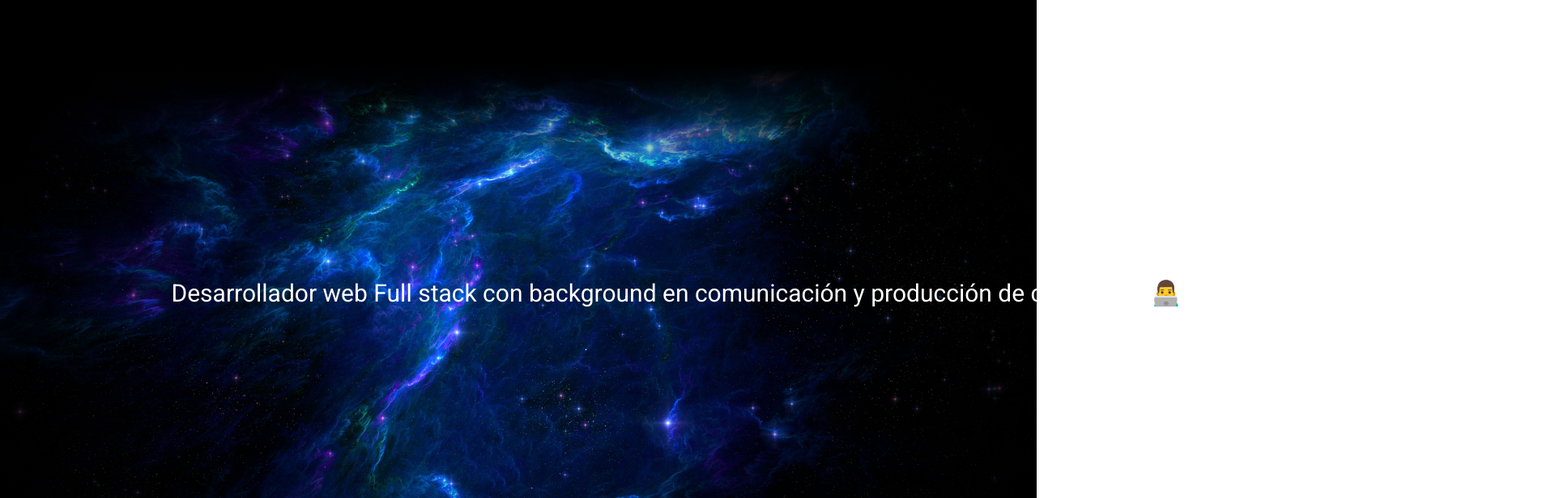
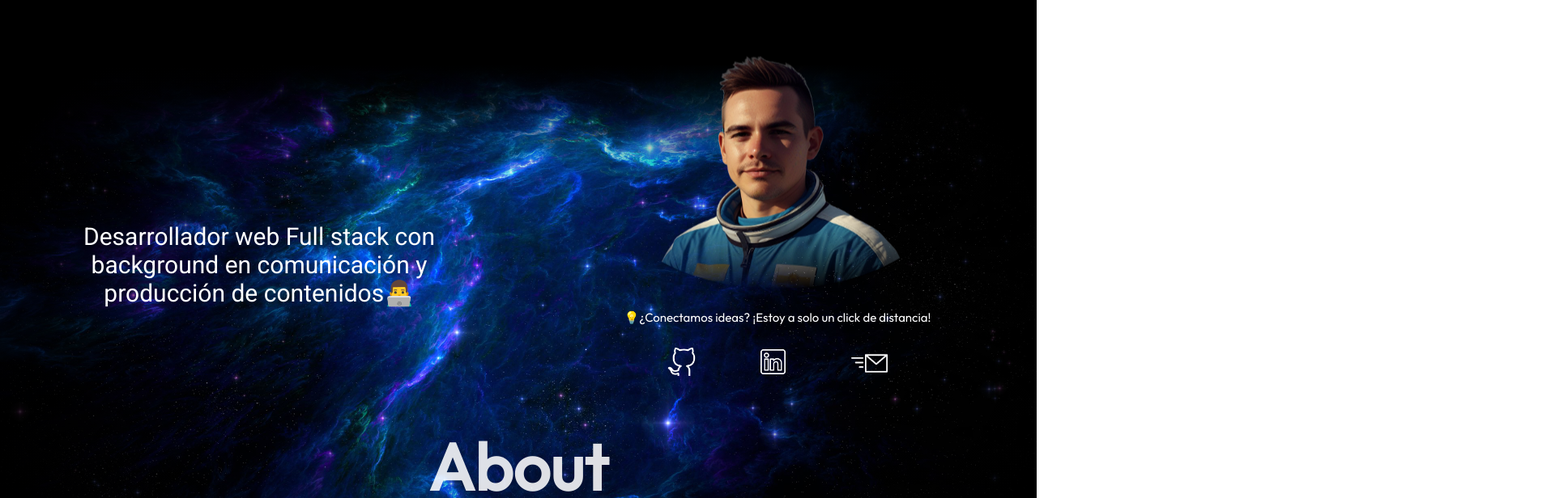
Before and after one commit to FTomassich/portfolio-vite, a React (Vite) app: page / in a window 1280 px wide. Shown: the top 616 px of the page at 81% size, 1920 px wide, since content can reach past the window. Built offline with nearby package versions, Linux system fonts and the light colour scheme; a web font is replaced by a local one.

Commit message:
gtgtgtgt

```diff
--- a/src/index.css
+++ b/src/index.css
@@ -7,13 +7,13 @@
 
 body {
   margin: 0;
-  display: grid;
-  grid-template-columns: 1fr;
+  display: flex;
+  flex-direction: column;
   width: 100%;
-min-width: 320px;
+
   min-height: 100vh;
   /* background-image: url("../src/wallpapers/dog.jpg") ; */
-  overflow-x: hidden;
+
 
 }
 
```
